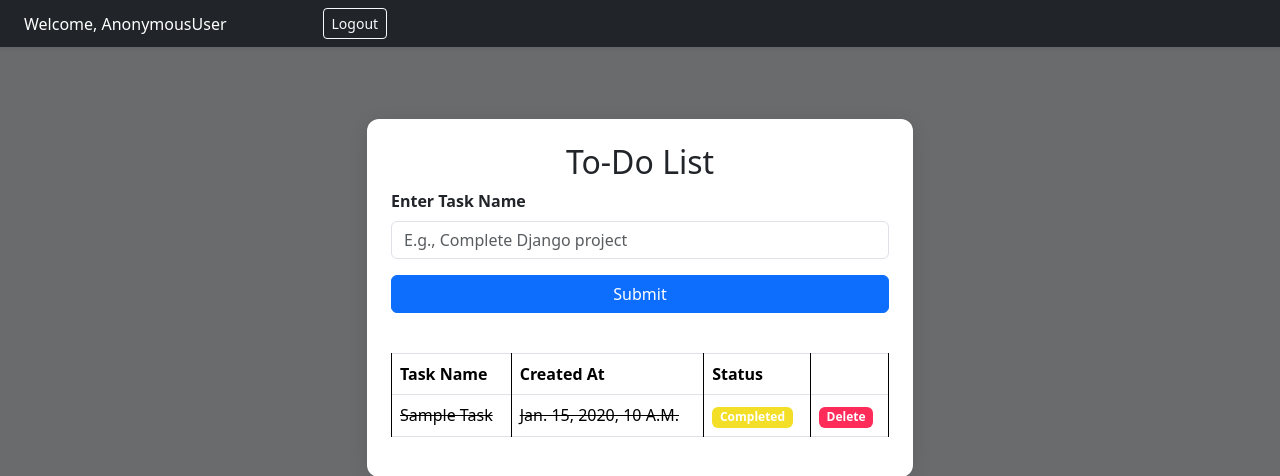
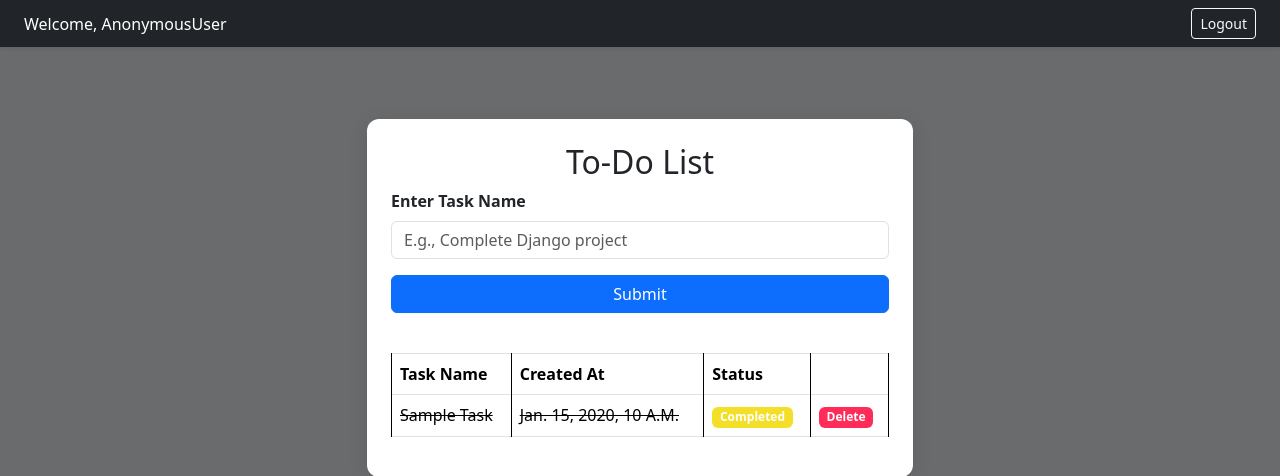
Before and after one commit to Abhiraj05/todolist_app, a Django app: template crud/main/templates/home.html in a window 1280 px wide. Shown: the top 476 px of the page. Run offline with Django 5.2, Linux system fonts and the light colour scheme; the template is opened without the code that fills it: values that come from a table or form of the project are taken from there, others are empty; tables that the repository leaves empty hold one stand-in row (values such as "Sample post").

Commit message:
Update home.html

```diff
--- a/crud/main/templates/home.html
+++ b/crud/main/templates/home.html
@@ -56,23 +56,17 @@
   }
 </style>
 
+
 <nav class="navbar navbar-expand-lg navbar-dark bg-dark px-4 mb-4 shadow-sm">
-  <div class="w-100 d-flex justify-content-between gap-2 align-items-center">
-    <div class="d-flex align-items-center">
-      {% if user %}
-        <span class="text-white me-5">Welcome, {{ user }}</span>
-        <a href="{% url 'logout' %}" class="btn btn-outline-light btn-sm ms-5">Logout</a>
-      {% else %}
-        <a href="" class="btn btn-outline-light btn-sm">Login</a>
-      {% endif %}
-    </div>
+  <div class="w-100 d-flex justify-content-between align-items-center">
+    {% if user %}
+      <span class="text-white me-3">Welcome, {{ user }}</span>
+      <a href="{% url 'logout' %}" class="btn btn-outline-light btn-sm">Logout</a>
+    {% else %}
+      <a href="" class="btn btn-outline-light btn-sm">Login</a>
+    {% endif %}
   </div>
 </nav>
-
-
-
-
-
 
 <div class="container mt-6">
 
```
